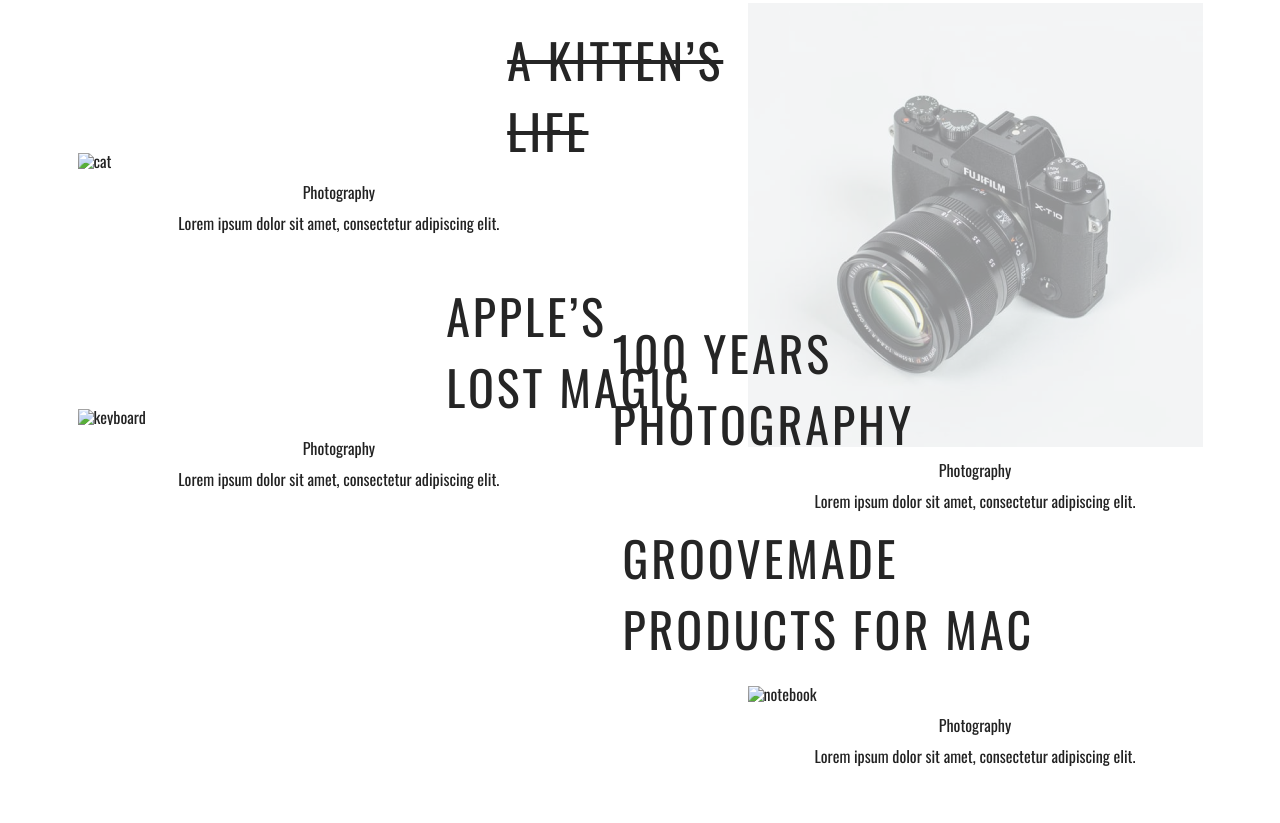
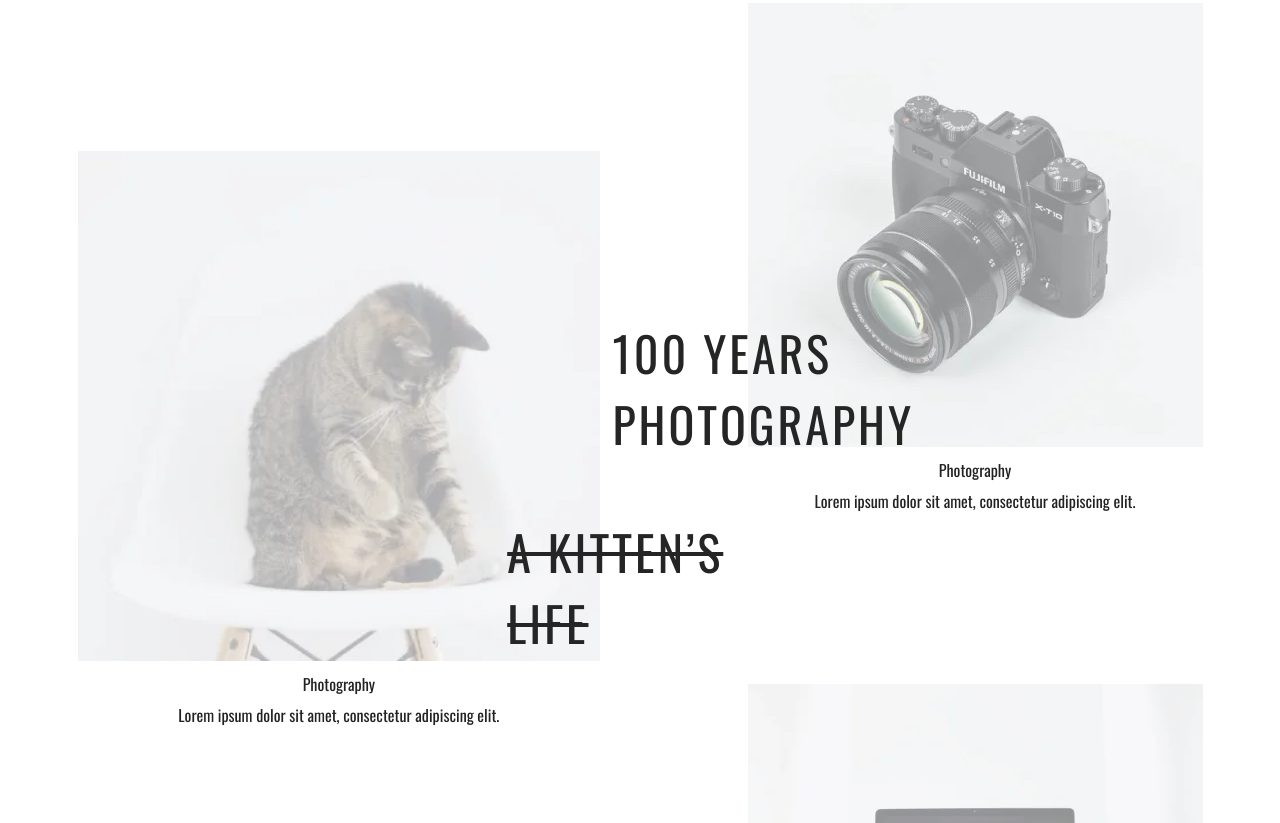
Before and after one commit to hellcaster7/Great-Ideas, a plain HTML site: page index.html in a window 1280 px wide. Shown: the part 2657-3480 px from the top of the page. Drawn offline with nearby package versions, Linux system fonts and the light colour scheme; a web font is replaced by a local one.

Commit message:
fixed bugs

```diff
--- a/index.html
+++ b/index.html
@@ -129,13 +129,13 @@
                             <li><a href="#">ILLUSTRATION</a></li>
                         </ul>
                         <div class="photo1">
-                            <img src="newimg/cat-min.png" alt="cat">
+                            <img src="newimg/cat-min.webp" alt="cat">
                             <p class="photo1text">A KITTEN’S LIFE</p>
                             <p class="photo1__title">Photography</p>
                             <p class="photo1__text">Lorem ipsum dolor sit amet, consectetur adipiscing elit.</p>
                         </div>
                         <div class="photo2">
-                            <img src="newimg/keyboard-min.png" alt="keyboard">
+                            <img src="newimg/keyboard-min.webp" alt="keyboard">
                             <p class="photo2text">APPLE’S LOST MAGIC</p>
                             <p class="photo2__title">Photography</p>
                             <p class="photo2__text">Lorem ipsum dolor sit amet, consectetur adipiscing elit.</p>
@@ -143,13 +143,13 @@
                     </div>
                     <div class="works__columns2">
                         <div class="photoone">
-                            <img src="img/camera.png" alt="Camera">
+                            <img src="newimg/camera-min.webp" alt="Camera">
                             <p class="photoonetext">100 YEARS PHOTOGRAPHY</p>
                             <p class="photoonetext__title">Photography</p>
                             <p class="photoonetext__text">Lorem ipsum dolor sit amet, consectetur adipiscing elit.</p>
                         </div>
                         <div class="phototwoo">
-                            <img src="img/notebook.png" alt="notebook">
+                            <img src="newimg/notebook-min.webp" alt="notebook">
                             <p class="phototwootext">GROOVEMADE PRODUCTS FOR MAC</p>
                             <p class="phototwootext__title">Photography</p>
                             <p class="phototwootext__text">Lorem ipsum dolor sit amet, consectetur adipiscing elit.</p>
```
